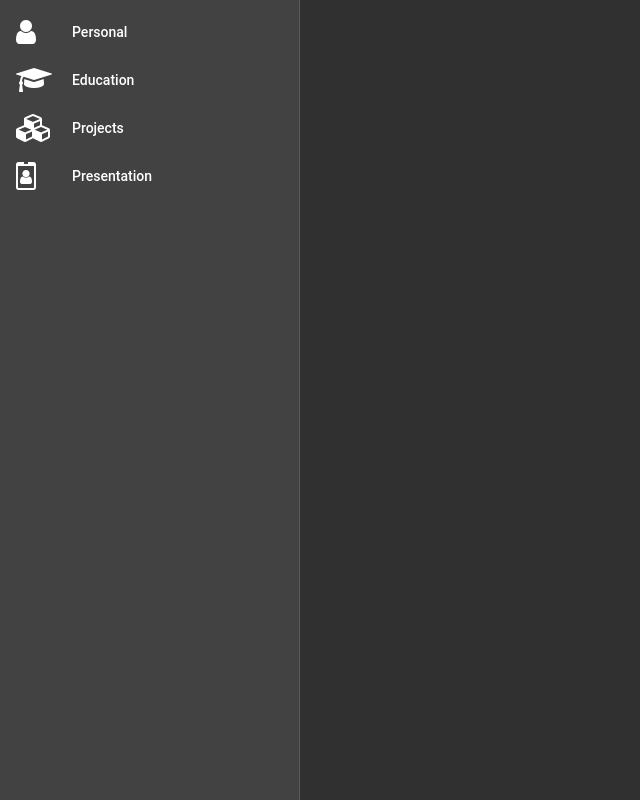
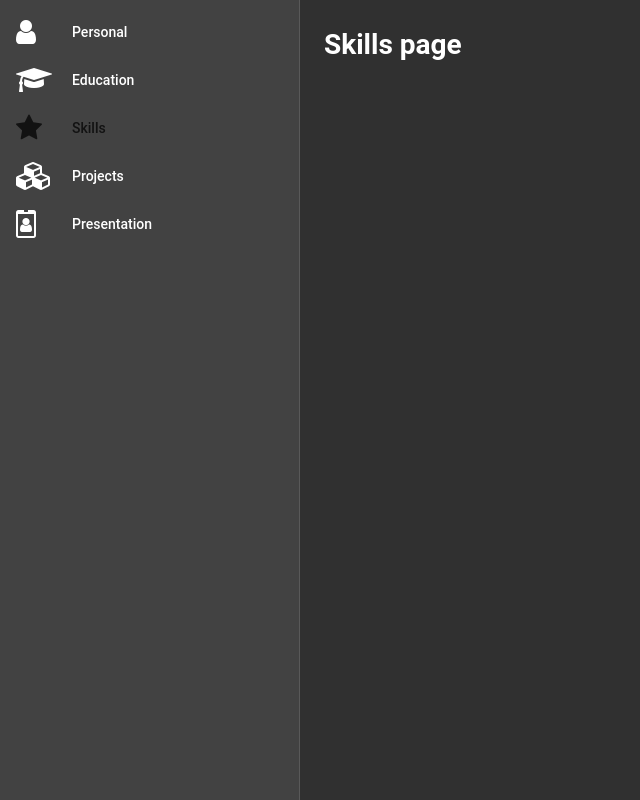
Before and after one commit to bitstorm-tech/my-cv-webclient, a Nuxt app: page /data/skills in a window 1280 px wide. Shown: the whole page, without its empty margins (0-640 px from the left). Built offline with nearby package versions, Linux system fonts and the light colour scheme; a web font is replaced by a local one.

Commit message:
Added skills page

```diff
--- a/layouts/default.vue
+++ b/layouts/default.vue
@@ -21,6 +21,17 @@
           <v-list-tile-content>
             <v-list-tile-title>
               Education
+            </v-list-tile-title>
+          </v-list-tile-content>
+        </v-list-tile>
+
+        <v-list-tile nuxt to="/data/skills">
+          <v-list-tile-action>
+            <v-icon medium>fa-star</v-icon>
+          </v-list-tile-action>
+          <v-list-tile-content>
+            <v-list-tile-title>
+              Skills
             </v-list-tile-title>
           </v-list-tile-content>
         </v-list-tile>
--- /dev/null
+++ b/pages/data/skills.vue
@@ -0,0 +1,3 @@
+<template>
+  <h1>Skills page</h1>
+</template>
```
